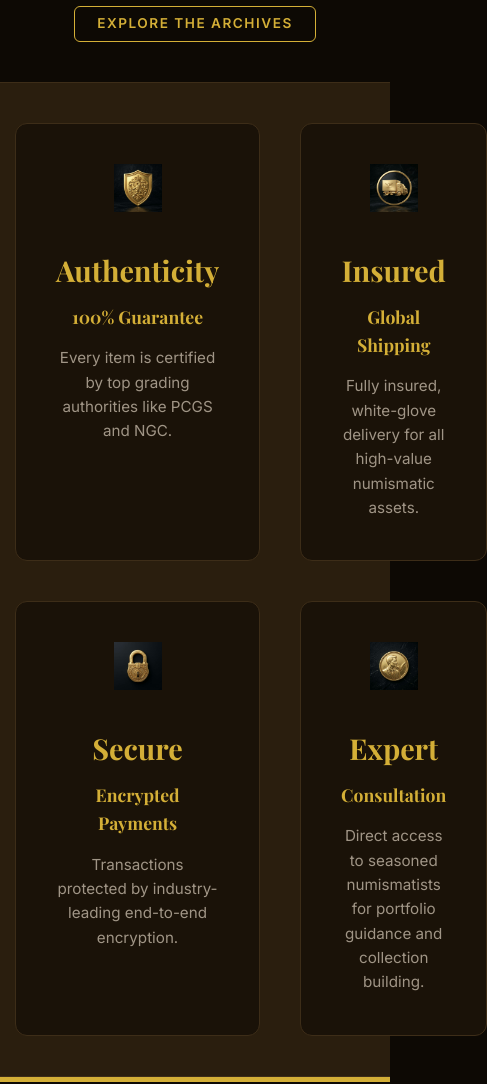
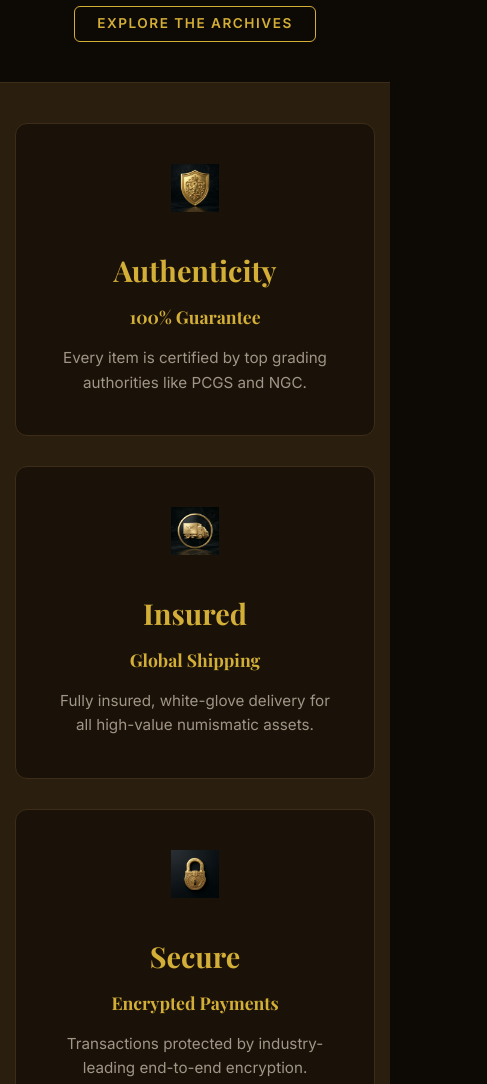
Before and after one commit to HTMLStaticWorks/Rare_Coin_Currency_Dealer, a plain HTML site: page index.html in a window 390 px wide. Shown: the part 6860-7944 px from the top of the page, 487 px wide, since content can reach past the window. Drawn offline with nearby package versions, Linux system fonts and the light colour scheme; a web font is replaced by a local one.

Commit message:
smallfix

```diff
--- a/css/styles.css
+++ b/css/styles.css
@@ -499,7 +499,8 @@ h3 {
 @media (max-width: 768px) {
 
     .auction-grid,
-    .product-grid {
+    .product-grid,
+    .trust-grid-container {
         grid-template-columns: 1fr;
         gap: 30px;
     }
@@ -939,6 +940,8 @@ h3 {
     transition: var(--transition);
     display: flex;
     flex-direction: column;
+    align-items: center;
+    text-align: center;
     height: 100%;
 }
 
```
